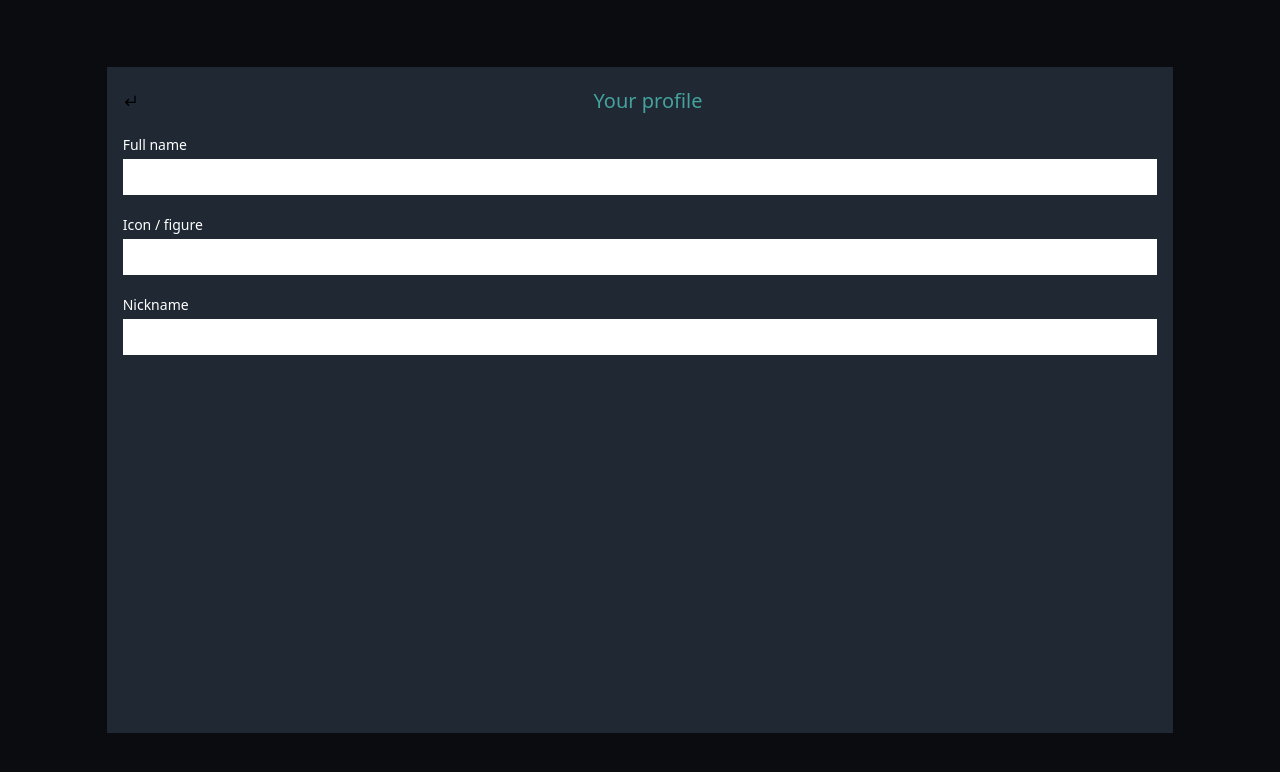
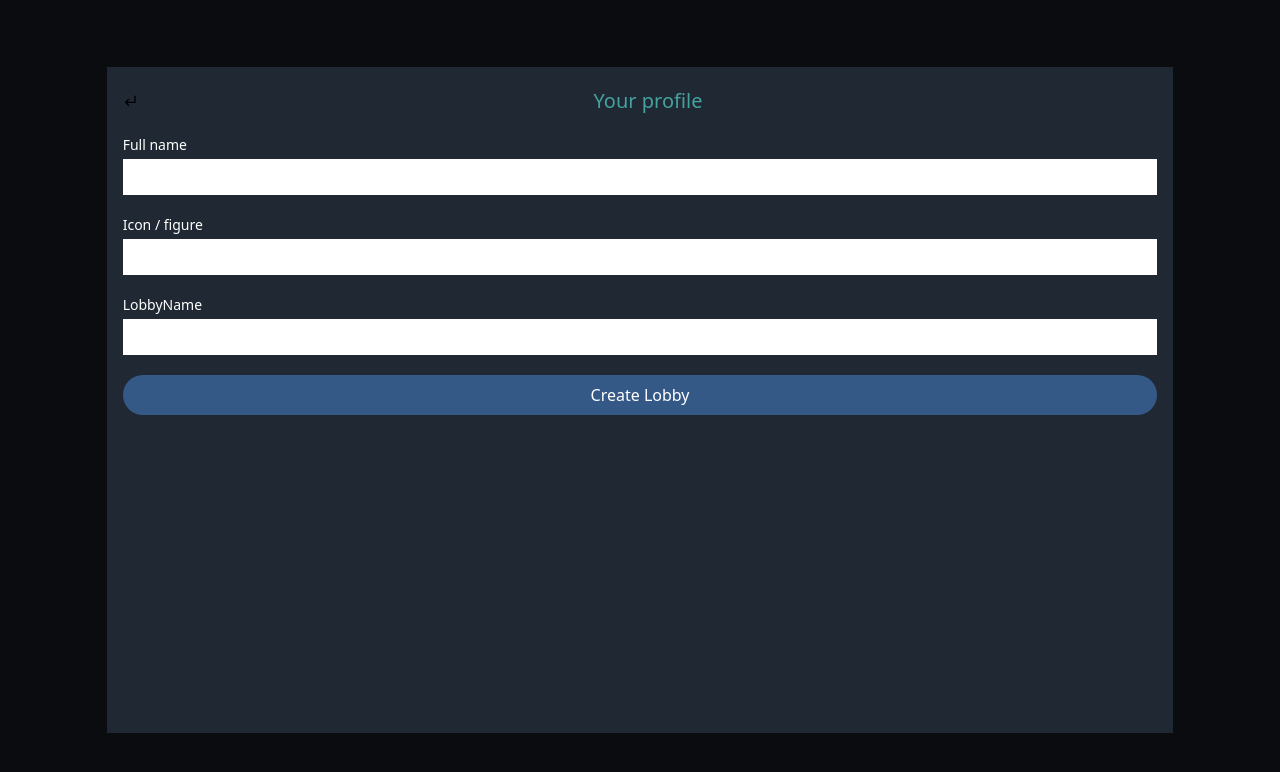
Before and after one commit to StroverIT/MonopolyAccounter, a React (Create React App) app in the folder client/: page /createLobby in a window 1280 px wide. Shown: the top 772 px of the page. Built offline with nearby package versions, Linux system fonts and the light colour scheme; no server answers.

Commit message:
init of socket

```diff
--- a/client/src/Routes/Lobby/CreateLobby.jsx
+++ b/client/src/Routes/Lobby/CreateLobby.jsx
@@ -1,4 +1,4 @@
-import React, { useState } from "react";
+import React, { useContext, useState } from "react";
 
 // Components
 import Input from "../../Components/Input";
@@ -6,10 +6,20 @@ import Input from "../../Components/Input";
 // Icons
 import { GrReturn } from "react-icons/gr";
 import { Link } from "react-router-dom";
+import Button from "../../Components/Button";
+
+// Context
+import { SocketContext } from "../socketContext";
+// Navigatin
+import { useNavigate } from "react-router-dom";
 
 export default function CreateLobby() {
+  let navigate = useNavigate();
+
+  const { socket } = useContext(SocketContext);
+
   const [inputsForm, setInputsForm] = useState({
-    nickname: "",
+    lobbyName: "",
     fullName: "",
     icon: "",
   });
@@ -19,7 +29,21 @@ export default function CreateLobby() {
       [e.target.name]: e.target.value,
     }));
   };
-
+  const submitHandler = async (e) => {
+    socket.emit(
+      "create-lobby",
+      JSON.stringify({
+        lobbyName: inputsForm.lobbyName,
+        fullName: inputsForm.fullName,
+        icon: inputsForm.icon,
+        socketId: socket.id,
+      }),
+      (response) => {
+        socket.emit("refresh-lobbies", () => {});
+        navigate(`/lobby/${response.lobby._id}#${response.creatorId}`);
+      }
+    );
+  };
   return (
     <div className="flex items-center justify-center h-screen ">
       <div className="w-10/12 bg-gray h-5/6 ">
@@ -51,11 +75,14 @@ export default function CreateLobby() {
           <div className="">
             <Input
               onChange={inputHandler}
-              name="nickname"
-              placeholder="Nickname"
-              value={inputsForm.nickname}
+              name="lobbyName"
+              placeholder="LobbyName"
+              value={inputsForm.lobbyName}
             />
           </div>
+          <Button onClick={submitHandler} theme="primary200-white">
+            Create Lobby
+          </Button>
         </div>
       </div>
     </div>
```
